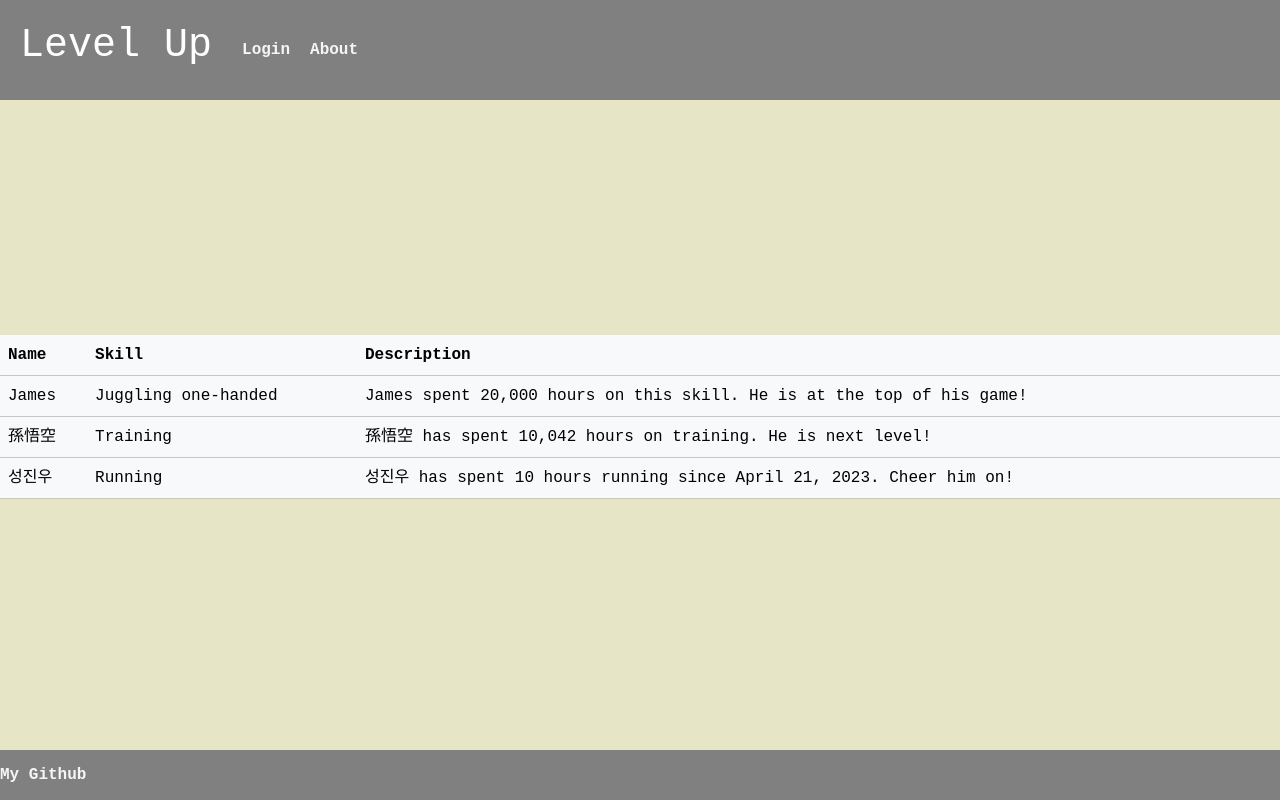
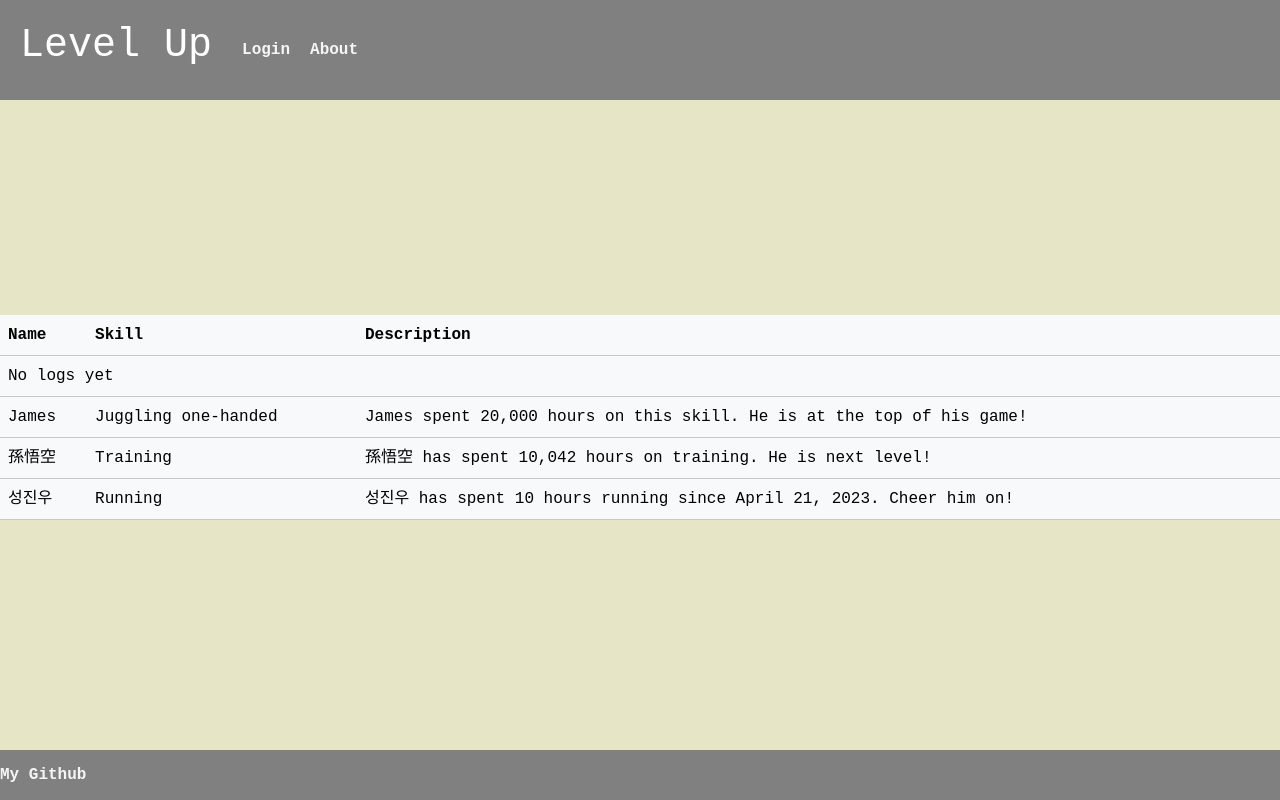
Before and after one commit to jtai56/startup, a React (Vite) app: page /leaderboard in a window 1280 px wide. Built offline with nearby package versions, Linux system fonts and the light colour scheme.

Commit message:
Finished leaderboards

```diff
--- a/src/leaderboard/leaderboard.jsx
+++ b/src/leaderboard/leaderboard.jsx
@@ -1,6 +1,13 @@
 import React from 'react';
 
-export function Leaderboard() {
+export function Leaderboard({logs}) {
+    const highestLog = logs.reduce((max, log) => {
+      return log.hours > (max?.hours || 0) ? log : max;
+    }, null);  // if the visitor is greater than the max, make the vistor the new max
+      //max?.hours || 0, This just says if max hours is on its first go around make it 0.
+
+
+
   return (
     <main>
         <table className="table table-light">
@@ -12,6 +19,17 @@ export function Leaderboard() {
           </tr>
         </thead>
         <tbody>
+          {highestLog ? (
+            <tr>
+              <td>You</td>
+              <td>{highestLog.name}</td>
+              <td>You spent {highestLog.hours} hours on this skill. Amazing!</td>
+            </tr>
+          ) : (
+            <tr>
+              <td colSpan="3">No logs yet</td>
+            </tr>
+          )}
           <tr>
             <td>James</td>
             <td>Juggling one-handed</td>
```
